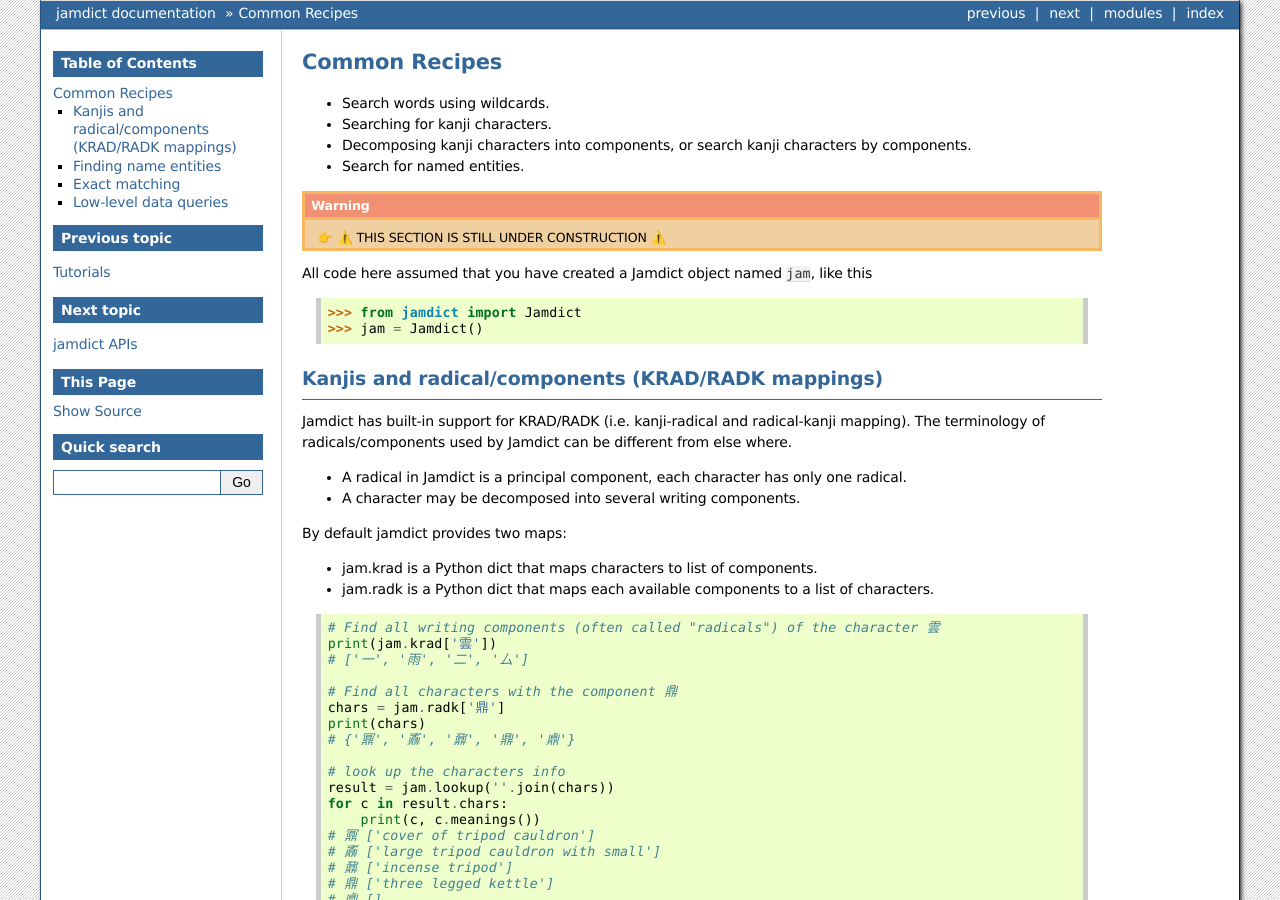
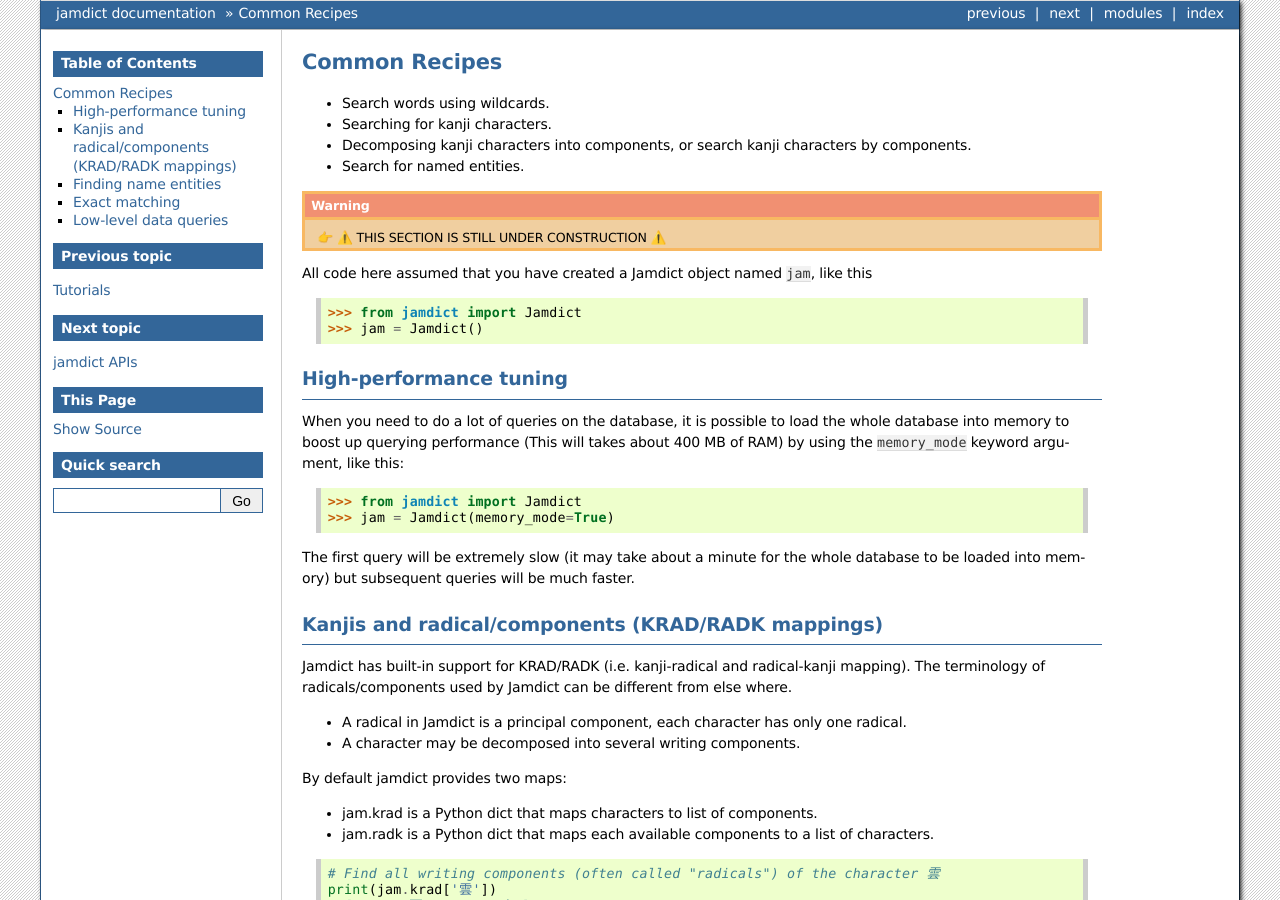
Before and after one commit to neocl/jamdict, a Sphinx documentation site: the page built from docs/recipes.rst, in a window 1280 px wide and 900 px high. Built offline with Sphinx 7.4.7, drawn with Linux system fonts in a browser that asks for light colours.

Commit message:
add memory_mode recipe

```diff
--- a/docs/recipes.rst
+++ b/docs/recipes.rst
@@ -15,6 +15,19 @@ All code here assumed that you have created a Jamdict object named :samp:`jam`,
 
     >>> from jamdict import Jamdict
     >>> jam = Jamdict()
+
+High-performance tuning
+-----------------------
+
+When you need to do a lot of queries on the database, it is possible to load the whole database
+into memory to boost up querying performance (This will takes about 400 MB of RAM) by using the ``memory_mode``
+keyword argument, like this:
+
+>>> from jamdict import Jamdict
+>>> jam = Jamdict(memory_mode=True)
+
+The first query will be extremely slow (it may take about a minute for the whole database to be loaded into memory)
+but subsequent queries will be much faster.
 
 Kanjis and radical/components (KRAD/RADK mappings)
 --------------------------------------------------
```
